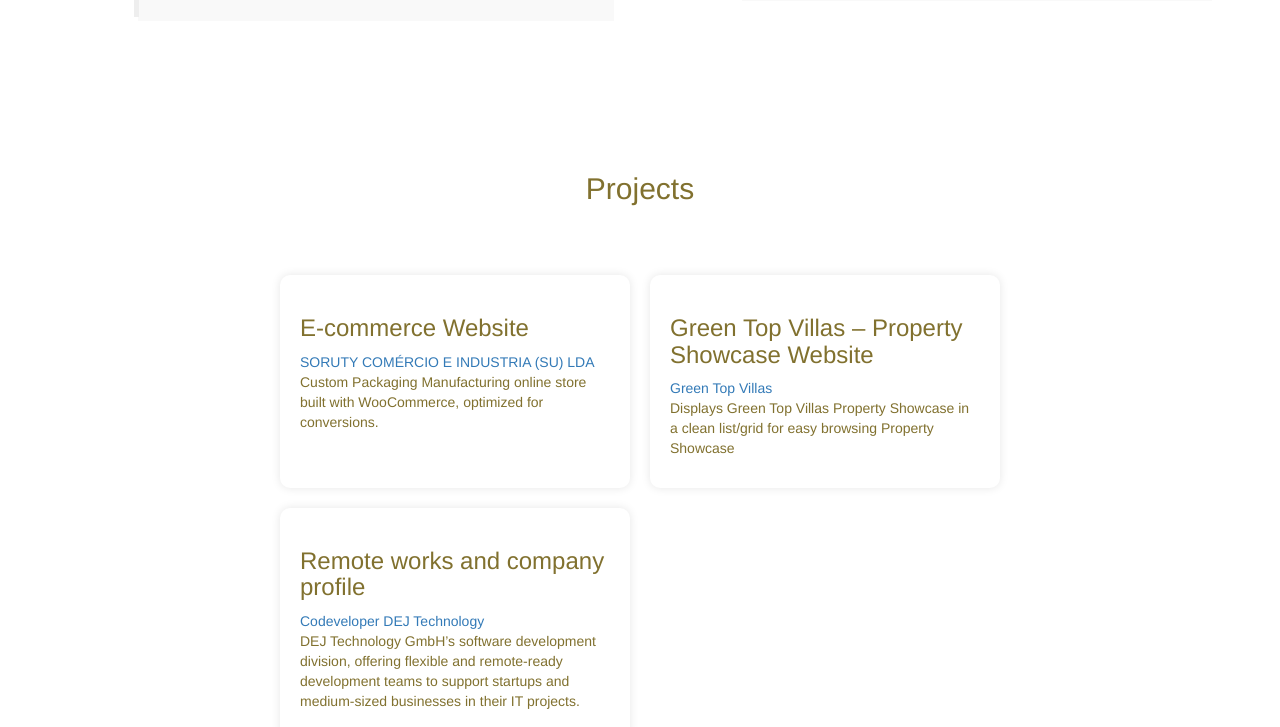
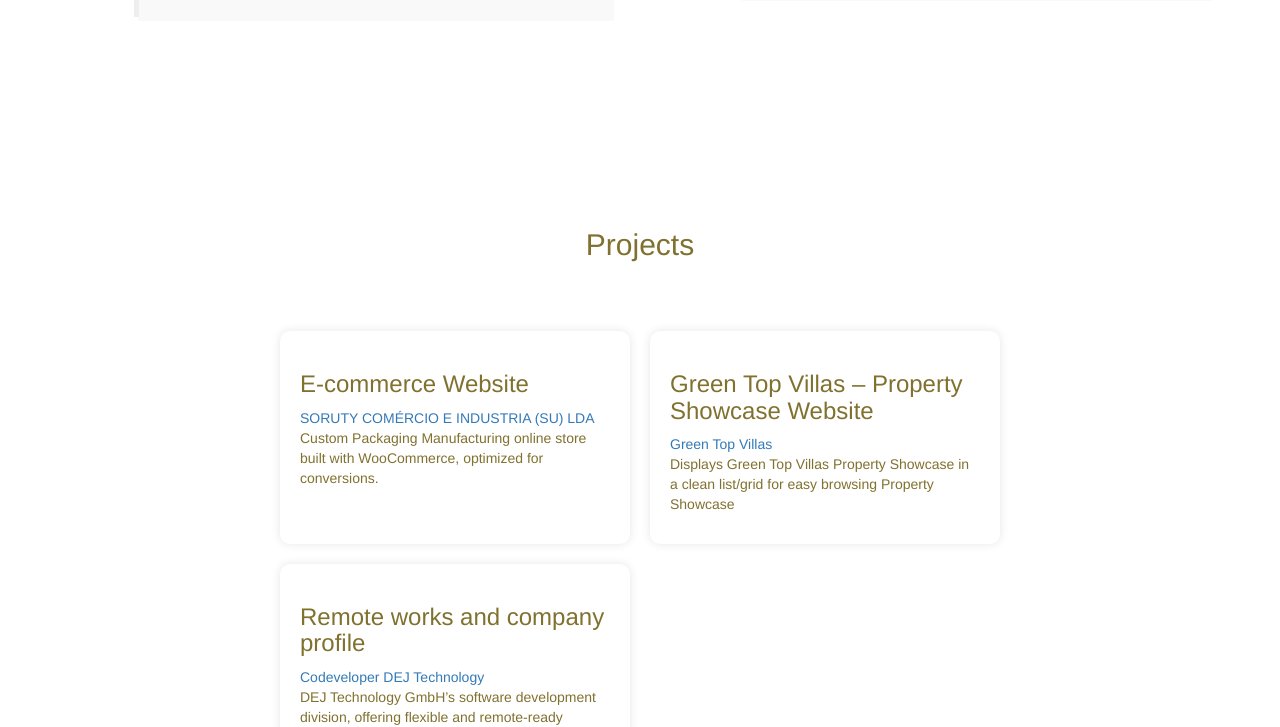
Before and after one commit to freta/Portofilio-template, a website: page index.html in a window 1280 px wide. Shown: the part 2600-3327 px from the top of the page. Drawn offline with nearby package versions, Linux system fonts and the light colour scheme.

Commit message:
Update style.css

```diff
--- a/style.css
+++ b/style.css
@@ -229,7 +229,10 @@
     padding-top: 4em;
     padding-bottom: 2em;
 }
-
+#projects{
+      padding-top: 4em;
+    padding-bottom:4em;
+}
 .hero {
     padding-top: 2rem;
     padding-bottom: 3rem;
```
